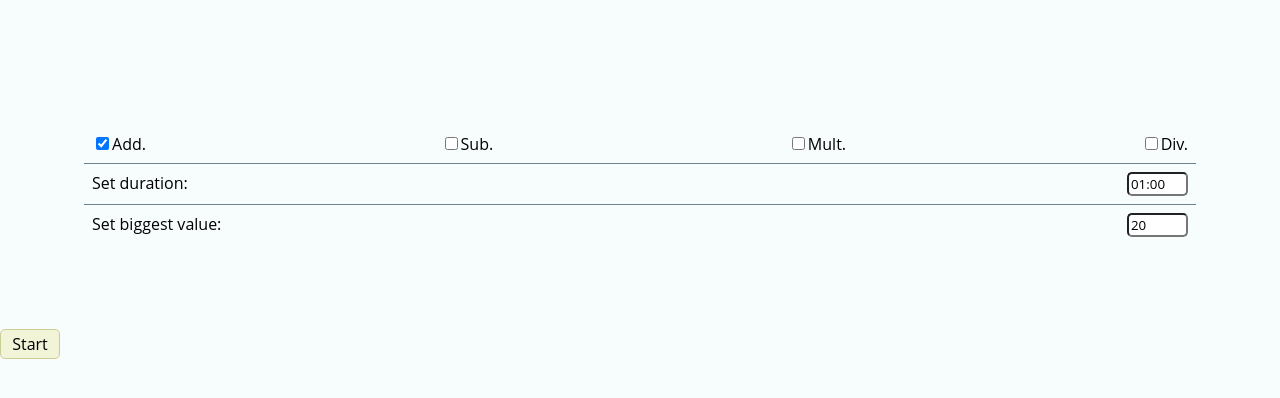
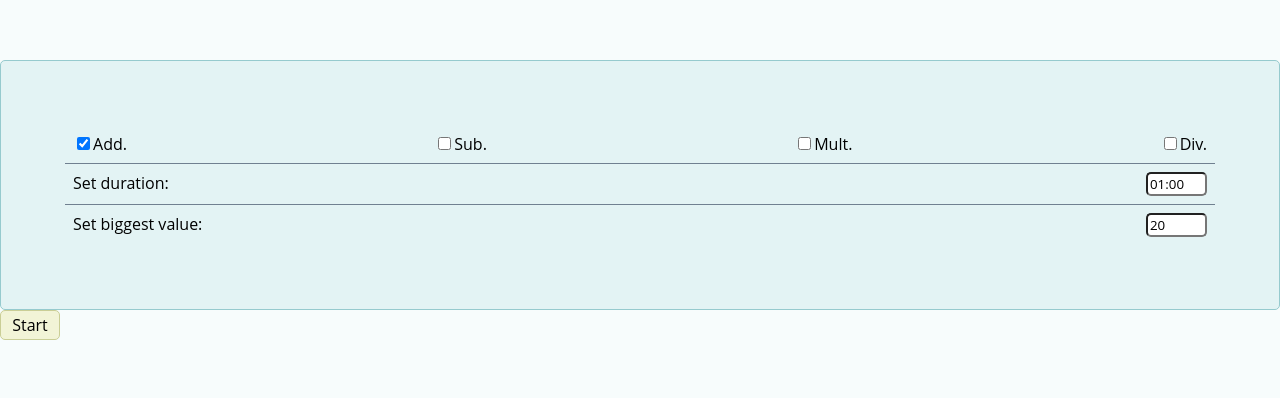
Before and after one commit to pablomartan/arithmetic, a React app: page / in a window 1280 px wide. Shown: the part 200-598 px from the top of the page. Built offline with nearby package versions, Linux system fonts and the light colour scheme.

Commit message:
feat: change color names in Settings.css

```diff
--- a/src/components/Settings.css
+++ b/src/components/Settings.css
@@ -2,9 +2,9 @@
   display: flex;
   flex-direction: column;
 
-  margin: 20px;
-  border: 1px solid var(--zomp);
+  min-width: 80%;
+  border: 1px solid var(--dcyan);
   border-radius: 5px;
   padding: 5%;
-  background: var(--pistachio);
+  background: var(--cyan);
 }
```
